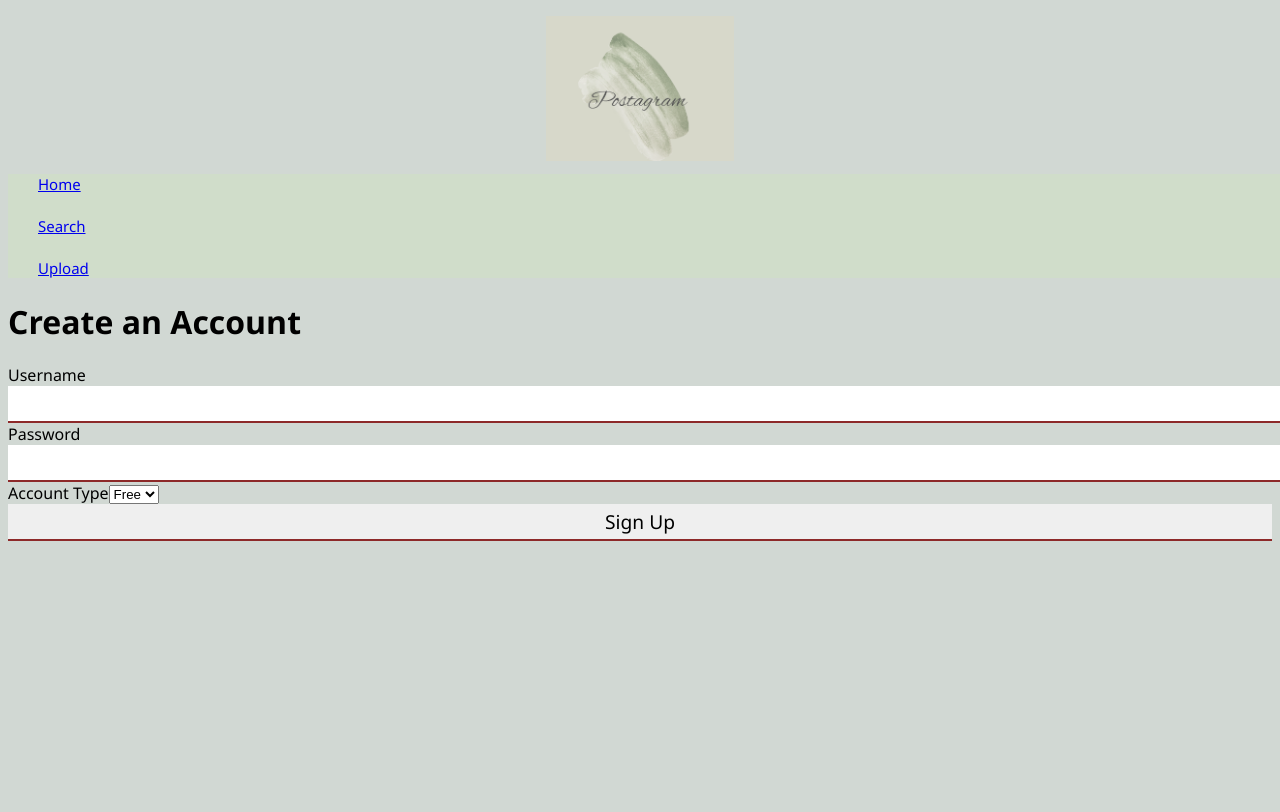
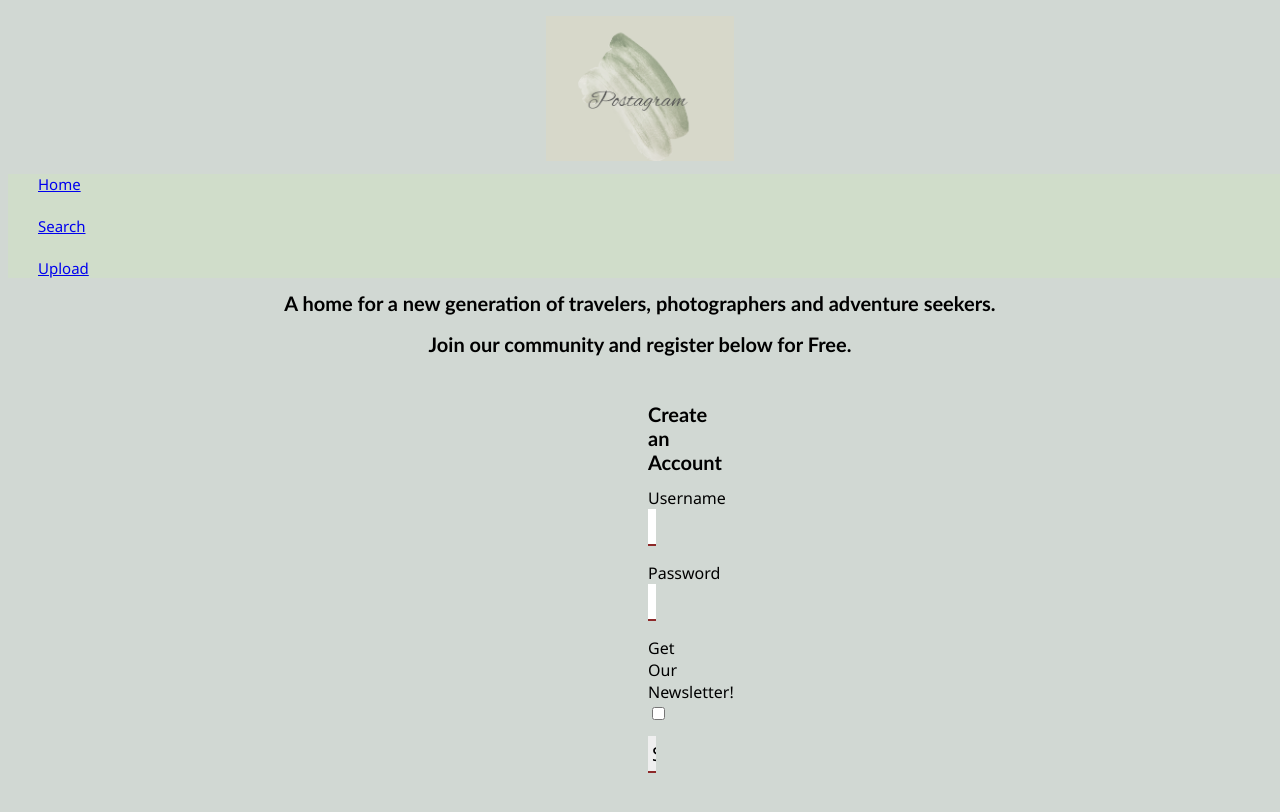
Before and after one commit to janicera2880/postagram, a React (Create React App) app: page / in a window 1280 px wide. Shown: the top 812 px of the page. Built offline with nearby package versions, Linux system fonts and the light colour scheme; data requests are answered from the project's data file.

Commit message:
fix Css styling and border

```diff
--- a/src/components/Home.js
+++ b/src/components/Home.js
@@ -6,10 +6,14 @@ function Home() {
 
   function handleSignUp(event) {
     event.preventDefault()
-    console.log(event.target.username.value)
+   // console.log(event.target.username.value)
   }
 
   return (
+    <div>
+        <h1>A home for a new generation of travelers, photographers and adventure seekers.</h1>
+        <h2>Join our community and register below for Free.</h2>
+
         <form onSubmit={handleSignUp}>
         <h1>Create an Account</h1>
         <label htmlFor="username">Username</label>
@@ -18,14 +22,13 @@ function Home() {
         <label htmlFor="password">Password</label>
         <input type="password" id="password" />
 
-      <label htmlFor="type">Account Type</label>
-      <select id="type">
-        <option value="free">Free</option>
-        <option value="pro">VIP</option>
-      </select>
+        <label>
+        Get Our Newsletter! <input type="checkbox" id="newsletter" />
+        </label>
 
         <input type="submit" value="Sign Up" />
         </form>
+    </div>
   );
 }
 
--- a/src/index.css
+++ b/src/index.css
@@ -3,7 +3,7 @@
 
 
 * {
-  margin: 50;
+  margin: 60;
   padding: 0;
 }
 /* Body */
@@ -27,8 +27,43 @@ body {
   width: 15%;
   height: 15%;
 }
+h1 {
+  font-size: 20px;
+  text-align: center;
+  font-family:'Trebuchet MS', 'Lucida Sans Unicode', 'Lucida Grande', 'Lucida Sans', Arial, sans-serif;
+
+}
+h2 {
+  font-size: 20px;
+  text-align: center;
+  font-family:'Gill Sans', 'Gill Sans MT', Calibri, 'Trebuchet MS', sans-serif;
+
+}
+form {
+  margin: 10rem;
+  display: flex;
+  flex-direction:column;
+  border: 50rem;
+  padding: 1rem 40rem;
+  margin: 0rem 0;
+}
+
+input, select {
+  width: 50%;
+  margin-bottom: 1rem;
+}
+
+input[type="checkbox"] {
+  width:auto;
+}
+
+
+
 .search input:hover{
+  border: 10px solid #9bb1af;
+  background-color: white;
   background-color:  hsla(142, 5%, 66%, 0.918);
+
 }
 
 .newPostcard {
@@ -37,17 +72,17 @@ body {
   background-color: hsla(132, 14%, 67%, 0.918);
 }
 
-.new-postcard-form form {
+.newPostcard form {
   display:contents;
   justify-content:baseline;
 }
 
-.new-postcard-form input {
+.newPostcard input {
   margin-right: 10rem;
-  flex: 1;
+  flex:40em;
 }
 
-.new-postcard-form button {
+.newPostcard button {
   text-align: center;
   width: 200px;
 }
@@ -67,11 +102,6 @@ input {
   border-bottom: 2px solid rgb(141, 41, 41);
   transition: all 0.2s;
   width: 100%;
-}
-
-input:focus {
-  outline: none;
-  border-bottom: 2px solid var(--green);
 }
 
 
@@ -100,8 +130,8 @@ nav a:hover,
 nav a:active {
   display:inline-flexbox;
   padding: 10px 15px;
-  color: white;
-  border-bottom: 2px solid white;
+  color: rgb(32, 15, 15);
+  border-bottom: 2px solid rgb(214, 228, 153);
 }
 .grid-container {
   display: grid;
```
Also changed, not shown: src/images/homeImg.jpg (added). Lines whose indentation alone changed are shown as unchanged.
